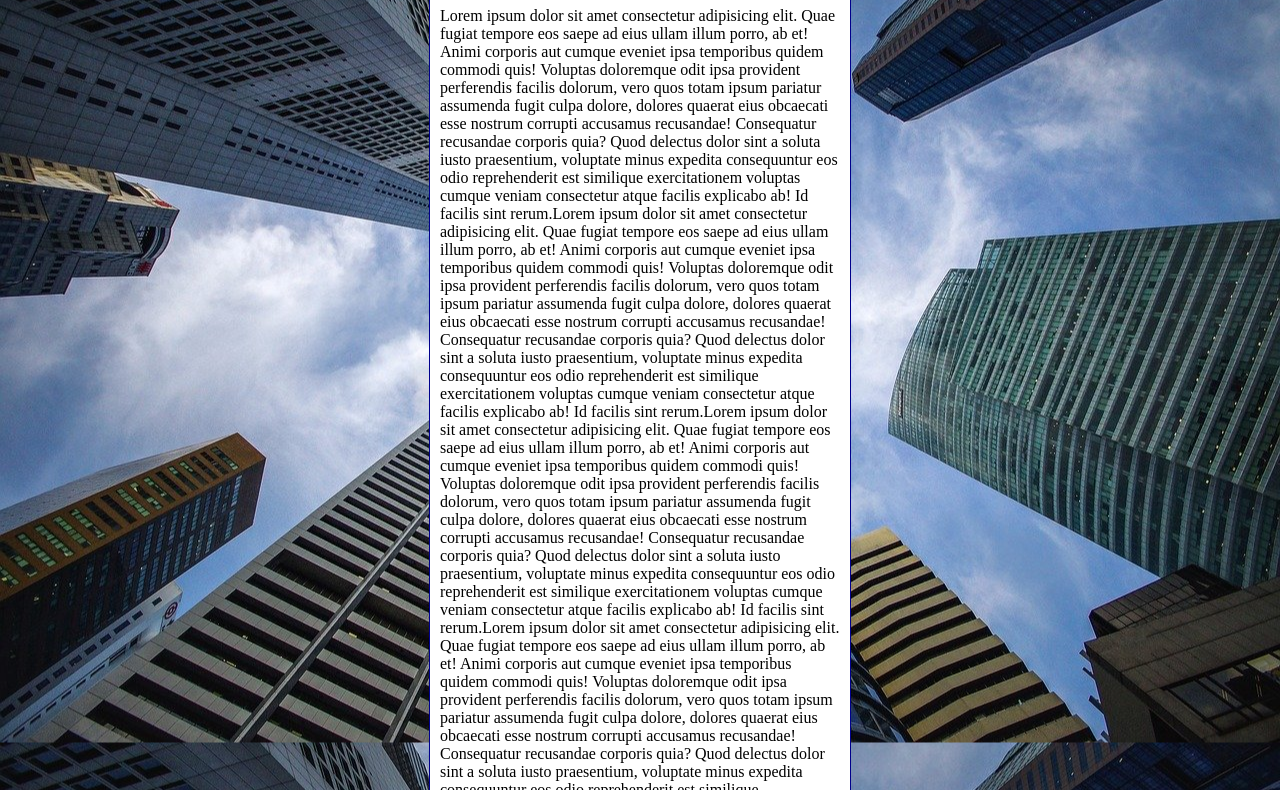
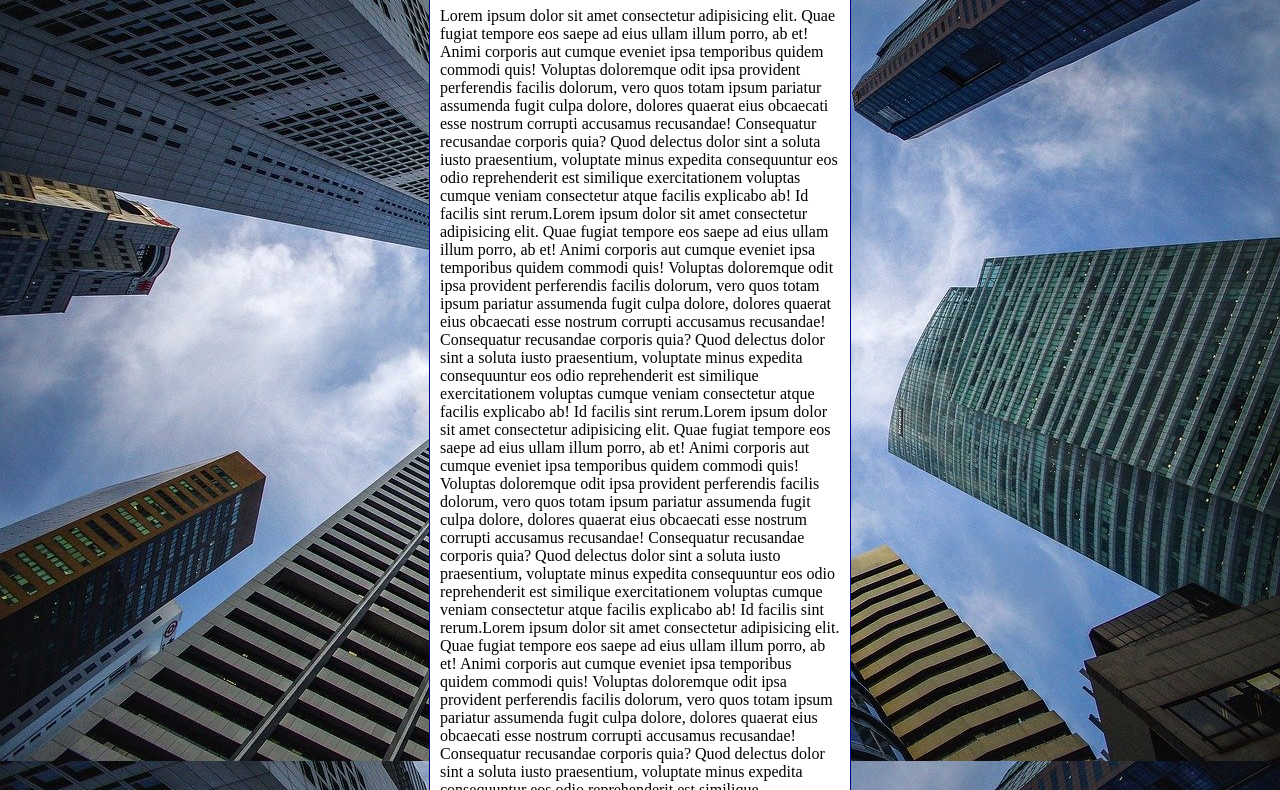
Before and after one commit to silvaozias/html-css, a plain HTML site: page exercicios/ex022/fundo006.html in a window 1280 px wide. Shown: the part 92-882 px from the top of the page. Drawn offline with Linux system fonts and the light colour scheme.

Commit message:
atualizei  exercício 22 do capitulo 19

```diff
--- a/exercicios/ex022/fundo006.html
+++ b/exercicios/ex022/fundo006.html
@@ -3,19 +3,26 @@
 <head>
     <meta charset="UTF-8">
     <meta name="viewport" content="width=device-width, initial-scale=1.0">
-    <title>Document</title>
+    <title>Fundo fixo de tela</title>
     <style>
         body{
-            height: 100vh;
+            /*height: 100vh;
             background-color: black;
             background-image: url('imagens/wallpaper002.jpg');
             background-position: center center;
-            background-repeat: repeat-y;
+            background-repeat: no-repeat;
+            background-size: cover;
+            background-attachment: fixed;*/
+
+            /*Shorthand - background
+            colo> image > position > repeat > [size] > attachment
+            */
+            background: black url('imagens/wallpaper002.jpg') center center no-repeat fixed;
             background-size: cover;
         }
         main{
             background-color: white;
-            width: 400px;
+            max-width: 400px;
             padding: 10px;
             margin: auto;
             border: 1px solid darkblue;
```
